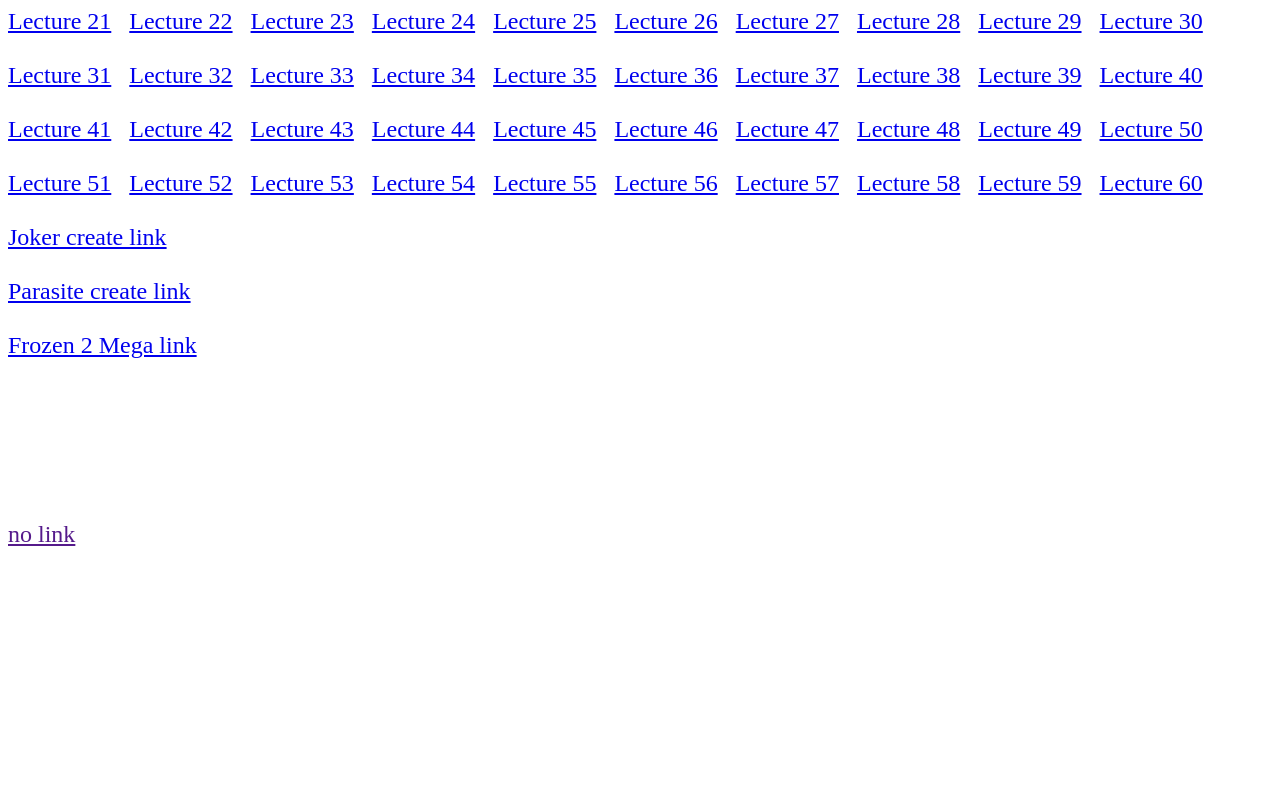
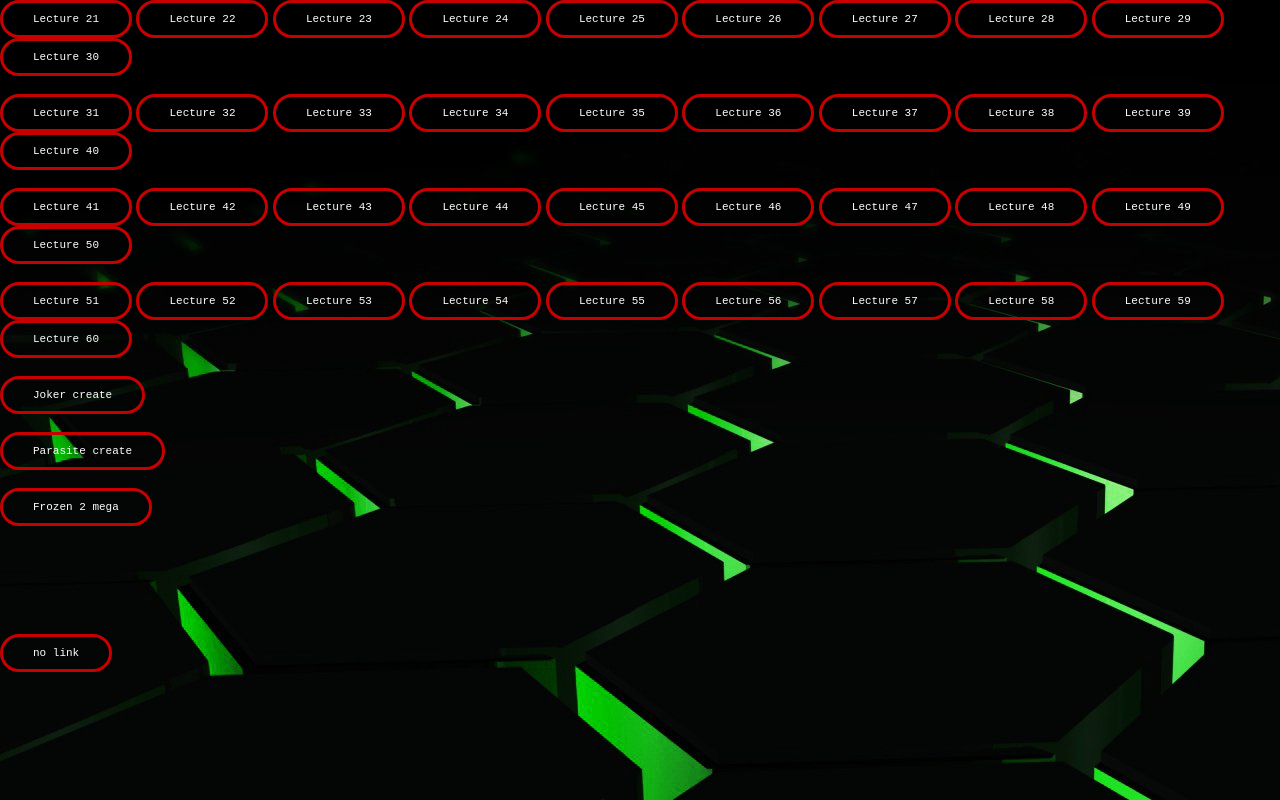
Before and after one commit to CaptainAdarshh/DirectLink, a plain HTML site: page index.html in a window 1280 px wide. Drawn offline with Linux system fonts and the light colour scheme.

Commit message:
commit css

```diff
--- a/index.html
+++ b/index.html
@@ -1,65 +1,66 @@
 <!DOCTYPE html>
 <html>
 <head>
-	<title>Direct Link for download</title>
+	<title>Raw</title>
+	<link rel="stylesheet" href="style.css">
 </head>
 <body>
-	<font size="5">
-	<a href="https://nptel.ac.in/content/storage2/MP4/106105191/mod05lec21.mp4" target="_blank">Lecture 21</a>&nbsp&nbsp
-	<a href="https://nptel.ac.in/content/storage2/MP4/106105191/mod05lec22.mp4" target="_blank">Lecture 22</a>&nbsp&nbsp
-	<a href="https://nptel.ac.in/content/storage2/MP4/106105191/mod05lec23.mp4" target="_blank">Lecture 23</a>&nbsp&nbsp
-	<a href="https://nptel.ac.in/content/storage2/MP4/106105191/mod05lec24.mp4" target="_blank">Lecture 24</a>&nbsp&nbsp
-	<a href="https://nptel.ac.in/content/storage2/MP4/106105191/mod05lec25.mp4" target="_blank">Lecture 25</a>&nbsp&nbsp
-	<a href="https://nptel.ac.in/content/storage2/MP4/106105191/mod06lec26.mp4" target="_blank">Lecture 26</a>&nbsp&nbsp
-	<a href="https://nptel.ac.in/content/storage2/MP4/106105191/mod06lec27.mp4" target="_blank">Lecture 27</a>&nbsp&nbsp
-	<a href="https://nptel.ac.in/content/storage2/MP4/106105191/mod06lec28.mp4" target="_blank">Lecture 28</a>&nbsp&nbsp
-	<a href="https://nptel.ac.in/content/storage2/MP4/106105191/mod06lec29.mp4" target="_blank">Lecture 29</a>&nbsp&nbsp
-	<a href="https://nptel.ac.in/content/storage2/MP4/106105191/mod06lec30.mp4" target="_blank">Lecture 30</a>&nbsp&nbsp
+	<form class="box" action="raw.html" method="post">
+	<a href="https://nptel.ac.in/content/storage2/MP4/106105191/mod05lec21.mp4" target="_blank"><input type="button" value="Lecture 21"></a>
+	<a href="https://nptel.ac.in/content/storage2/MP4/106105191/mod05lec22.mp4" target="_blank"><input type="button" value="Lecture 22"></a>
+	<a href="https://nptel.ac.in/content/storage2/MP4/106105191/mod05lec23.mp4" target="_blank"><input type="button" value="Lecture 23"></a>
+	<a href="https://nptel.ac.in/content/storage2/MP4/106105191/mod05lec24.mp4" target="_blank"><input type="button" value="Lecture 24"></a>
+	<a href="https://nptel.ac.in/content/storage2/MP4/106105191/mod05lec25.mp4" target="_blank"><input type="button" value="Lecture 25"></a>
+	<a href="https://nptel.ac.in/content/storage2/MP4/106105191/mod06lec26.mp4" target="_blank"><input type="button" value="Lecture 26"></a>
+	<a href="https://nptel.ac.in/content/storage2/MP4/106105191/mod06lec27.mp4" target="_blank"><input type="button" value="Lecture 27"></a>
+	<a href="https://nptel.ac.in/content/storage2/MP4/106105191/mod06lec28.mp4" target="_blank"><input type="button" value="Lecture 28"></a>
+	<a href="https://nptel.ac.in/content/storage2/MP4/106105191/mod06lec29.mp4" target="_blank"><input type="button" value="Lecture 29"></a>
+	<a href="https://nptel.ac.in/content/storage2/MP4/106105191/mod06lec30.mp4" target="_blank"><input type="button" value="Lecture 30"></a>
 	<br>
 	<br>
-	<a href="https://nptel.ac.in/content/storage2/MP4/106105191/mod07lec31.mp4" target="_blank">Lecture 31</a>&nbsp&nbsp
-	<a href="https://nptel.ac.in/content/storage2/MP4/106105191/mod07lec32.mp4" target="_blank">Lecture 32</a>&nbsp&nbsp
-	<a href="https://nptel.ac.in/content/storage2/MP4/106105191/mod07lec33.mp4" target="_blank">Lecture 33</a>&nbsp&nbsp
-	<a href="https://nptel.ac.in/content/storage2/MP4/106105191/mod07lec34.mp4" target="_blank">Lecture 34</a>&nbsp&nbsp
-	<a href="https://nptel.ac.in/content/storage2/MP4/106105191/mod07lec35.mp4" target="_blank">Lecture 35</a>&nbsp&nbsp
-	<a href="https://nptel.ac.in/content/storage2/MP4/106105191/mod08lec36.mp4" target="_blank">Lecture 36</a>&nbsp&nbsp
-	<a href="https://nptel.ac.in/content/storage2/MP4/106105191/mod08lec37.mp4" target="_blank">Lecture 37</a>&nbsp&nbsp
-	<a href="https://nptel.ac.in/content/storage2/MP4/106105191/mod08lec38.mp4" target="_blank">Lecture 38</a>&nbsp&nbsp
-	<a href="https://nptel.ac.in/content/storage2/MP4/106105191/mod08lec39.mp4" target="_blank">Lecture 39</a>&nbsp&nbsp
-	<a href="https://nptel.ac.in/content/storage2/MP4/106105191/mod08lec40.mp4" target="_blank">Lecture 40</a>&nbsp&nbsp
+	<a href="https://nptel.ac.in/content/storage2/MP4/106105191/mod07lec31.mp4" target="_blank"><input type="button" value="Lecture 31"></a>
+	<a href="https://nptel.ac.in/content/storage2/MP4/106105191/mod07lec32.mp4" target="_blank"><input type="button" value="Lecture 32"></a>
+	<a href="https://nptel.ac.in/content/storage2/MP4/106105191/mod07lec33.mp4" target="_blank"><input type="button" value="Lecture 33"></a>
+	<a href="https://nptel.ac.in/content/storage2/MP4/106105191/mod07lec34.mp4" target="_blank"><input type="button" value="Lecture 34"></a>
+	<a href="https://nptel.ac.in/content/storage2/MP4/106105191/mod07lec35.mp4" target="_blank"><input type="button" value="Lecture 35"></a>
+	<a href="https://nptel.ac.in/content/storage2/MP4/106105191/mod08lec36.mp4" target="_blank"><input type="button" value="Lecture 36"></a>
+	<a href="https://nptel.ac.in/content/storage2/MP4/106105191/mod08lec37.mp4" target="_blank"><input type="button" value="Lecture 37"></a>
+	<a href="https://nptel.ac.in/content/storage2/MP4/106105191/mod08lec38.mp4" target="_blank"><input type="button" value="Lecture 38"></a>
+	<a href="https://nptel.ac.in/content/storage2/MP4/106105191/mod08lec39.mp4" target="_blank"><input type="button" value="Lecture 39"></a>
+	<a href="https://nptel.ac.in/content/storage2/MP4/106105191/mod08lec40.mp4" target="_blank"><input type="button" value="Lecture 40"></a>
 	<br>
 	<br>
-	<a href="https://nptel.ac.in/content/storage2/MP4/106105191/mod09lec41.mp4" target="_blank">Lecture 41</a>&nbsp&nbsp
-	<a href="https://nptel.ac.in/content/storage2/MP4/106105191/mod09lec42.mp4" target="_blank">Lecture 42</a>&nbsp&nbsp
-	<a href="https://nptel.ac.in/content/storage2/MP4/106105191/mod09lec43.mp4" target="_blank">Lecture 43</a>&nbsp&nbsp
-	<a href="https://nptel.ac.in/content/storage2/MP4/106105191/mod09lec44.mp4" target="_blank">Lecture 44</a>&nbsp&nbsp
-	<a href="https://nptel.ac.in/content/storage2/MP4/106105191/mod09lec45.mp4" target="_blank">Lecture 45</a>&nbsp&nbsp
-	<a href="https://nptel.ac.in/content/storage2/MP4/106105191/mod10lec46.mp4" target="_blank">Lecture 46</a>&nbsp&nbsp
-	<a href="https://nptel.ac.in/content/storage2/MP4/106105191/mod10lec47.mp4" target="_blank">Lecture 47</a>&nbsp&nbsp
-	<a href="https://nptel.ac.in/content/storage2/MP4/106105191/mod10lec48.mp4" target="_blank">Lecture 48</a>&nbsp&nbsp
-	<a href="https://nptel.ac.in/content/storage2/MP4/106105191/mod10lec49.mp4" target="_blank">Lecture 49</a>&nbsp&nbsp
-	<a href="https://nptel.ac.in/content/storage2/MP4/106105191/mod10lec50.mp4" target="_blank">Lecture 50</a>&nbsp&nbsp
+	<a href="https://nptel.ac.in/content/storage2/MP4/106105191/mod09lec41.mp4" target="_blank"><input type="button" value="Lecture 41"></a>
+	<a href="https://nptel.ac.in/content/storage2/MP4/106105191/mod09lec42.mp4" target="_blank"><input type="button" value="Lecture 42"></a>
+	<a href="https://nptel.ac.in/content/storage2/MP4/106105191/mod09lec43.mp4" target="_blank"><input type="button" value="Lecture 43"></a>
+	<a href="https://nptel.ac.in/content/storage2/MP4/106105191/mod09lec44.mp4" target="_blank"><input type="button" value="Lecture 44"></a>
+	<a href="https://nptel.ac.in/content/storage2/MP4/106105191/mod09lec45.mp4" target="_blank"><input type="button" value="Lecture 45"></a>
+	<a href="https://nptel.ac.in/content/storage2/MP4/106105191/mod10lec46.mp4" target="_blank"><input type="button" value="Lecture 46"></a>
+	<a href="https://nptel.ac.in/content/storage2/MP4/106105191/mod10lec47.mp4" target="_blank"><input type="button" value="Lecture 47"></a>
+	<a href="https://nptel.ac.in/content/storage2/MP4/106105191/mod10lec48.mp4" target="_blank"><input type="button" value="Lecture 48"></a>
+	<a href="https://nptel.ac.in/content/storage2/MP4/106105191/mod10lec49.mp4" target="_blank"><input type="button" value="Lecture 49"></a>
+	<a href="https://nptel.ac.in/content/storage2/MP4/106105191/mod10lec50.mp4" target="_blank"><input type="button" value="Lecture 50"></a>
 	<br>
 	<br>
-	<a href="https://nptel.ac.in/content/storage2/MP4/106105191/mod11lec51.mp4" target="_blank">Lecture 51</a>&nbsp&nbsp
-	<a href="https://nptel.ac.in/content/storage2/MP4/106105191/mod11lec52.mp4" target="_blank">Lecture 52</a>&nbsp&nbsp
-	<a href="https://nptel.ac.in/content/storage2/MP4/106105191/mod11lec53.mp4" target="_blank">Lecture 53</a>&nbsp&nbsp
-	<a href="https://nptel.ac.in/content/storage2/MP4/106105191/mod11lec54.mp4" target="_blank">Lecture 54</a>&nbsp&nbsp
-	<a href="https://nptel.ac.in/content/storage2/MP4/106105191/mod11lec55.mp4" target="_blank">Lecture 55</a>&nbsp&nbsp
-	<a href="https://nptel.ac.in/content/storage2/MP4/106105191/mod12lec56.mp4" target="_blank">Lecture 56</a>&nbsp&nbsp
-	<a href="https://nptel.ac.in/content/storage2/MP4/106105191/mod12lec57.mp4" target="_blank">Lecture 57</a>&nbsp&nbsp
-	<a href="https://nptel.ac.in/content/storage2/MP4/106105191/mod12lec58.mp4" target="_blank">Lecture 58</a>&nbsp&nbsp
-	<a href="https://nptel.ac.in/content/storage2/MP4/106105191/mod12lec59.mp4" target="_blank">Lecture 59</a>&nbsp&nbsp
-	<a href="https://nptel.ac.in/content/storage2/MP4/106105191/mod12lec60.mp4" target="_blank">Lecture 60</a>&nbsp&nbsp
+	<a href="https://nptel.ac.in/content/storage2/MP4/106105191/mod11lec51.mp4" target="_blank"><input type="button" value="Lecture 51"></a>
+	<a href="https://nptel.ac.in/content/storage2/MP4/106105191/mod11lec52.mp4" target="_blank"><input type="button" value="Lecture 52"></a>
+	<a href="https://nptel.ac.in/content/storage2/MP4/106105191/mod11lec53.mp4" target="_blank"><input type="button" value="Lecture 53"></a>
+	<a href="https://nptel.ac.in/content/storage2/MP4/106105191/mod11lec54.mp4" target="_blank"><input type="button" value="Lecture 54"></a>
+	<a href="https://nptel.ac.in/content/storage2/MP4/106105191/mod11lec55.mp4" target="_blank"><input type="button" value="Lecture 55"></a>
+	<a href="https://nptel.ac.in/content/storage2/MP4/106105191/mod12lec56.mp4" target="_blank"><input type="button" value="Lecture 56"></a>
+	<a href="https://nptel.ac.in/content/storage2/MP4/106105191/mod12lec57.mp4" target="_blank"><input type="button" value="Lecture 57"></a>
+	<a href="https://nptel.ac.in/content/storage2/MP4/106105191/mod12lec58.mp4" target="_blank"><input type="button" value="Lecture 58"></a>
+	<a href="https://nptel.ac.in/content/storage2/MP4/106105191/mod12lec59.mp4" target="_blank"><input type="button" value="Lecture 59"></a>
+	<a href="https://nptel.ac.in/content/storage2/MP4/106105191/mod12lec60.mp4" target="_blank"><input type="button" value="Lecture 60"></a>
 	<br>
 	<br>
-	 <a href="https://dl.bdupload.in/v4a3lvtc25ua" target="_blank">Joker create link</a>&nbsp&nbsp
+	 <a href="https://dl.bdupload.in/v4a3lvtc25ua" target="_blank"><input type="button" value="Joker create"></a>
 	 <br>
 	 <br>
-	 <a href="https://dl.bdupload.in/z1qotws65mnc" target="_blank">Parasite create link</a>&nbsp&nbsp
+	 <a href="https://dl.bdupload.in/z1qotws65mnc" target="_blank"><input type="button" value="Parasite create"></a>
 	 <br>
 	 <br>
-	 <a href="https://mega.nz/#!fOxkEQoK!Tq7IMAqwAmJTifwcjpgp1LlxTPFmNfA7tDULKdUYrJU" target="_blank">Frozen 2 Mega link</a>&nbsp&nbsp
+	 <a href="https://mega.nz/#!fOxkEQoK!Tq7IMAqwAmJTifwcjpgp1LlxTPFmNfA7tDULKdUYrJU" target="_blank"><input type="button" value="Frozen 2 mega"></a>
 
 	 <br>
 	 <br>
@@ -68,7 +69,11 @@
 	 <br>
 	 <br>
 	 <br>
-	  <a href="" target="_blank">no link</a>&nbsp&nbsp
+	  <a href="" target="_blank"><input type="button" value="no link"></a>
+
+
+
+	</form>
 
 </body>
 </html>
--- /dev/null
+++ b/style.css
@@ -0,0 +1,32 @@
+body{
+	margin: 0;
+	padding: 50;
+	display: inline-block;
+	font-family: sans-serif;
+	background-image: url("bg.jpeg");
+}
+
+
+.box input[type = "button"]{
+	border: 0;
+	display: inline-block;
+	background: none;
+	margin: 0px;
+	font-family: monospace;
+	text-align: center;
+	border:3px solid #C80000;
+	font-size: 11px;
+	padding: 10px 30px;
+	outline: none;
+	color: white;
+	border-radius: 24px;
+	transition:0.25s;
+	cursor: pointer;
+}
+
+.box input[type = "button"]:hover{
+	border: #F67F00 ;
+	color: #250007 ;
+	font-size: 20px;
+	background: #F67F00 ;
+}
```
Also changed, not shown: bg.jpeg (added).
